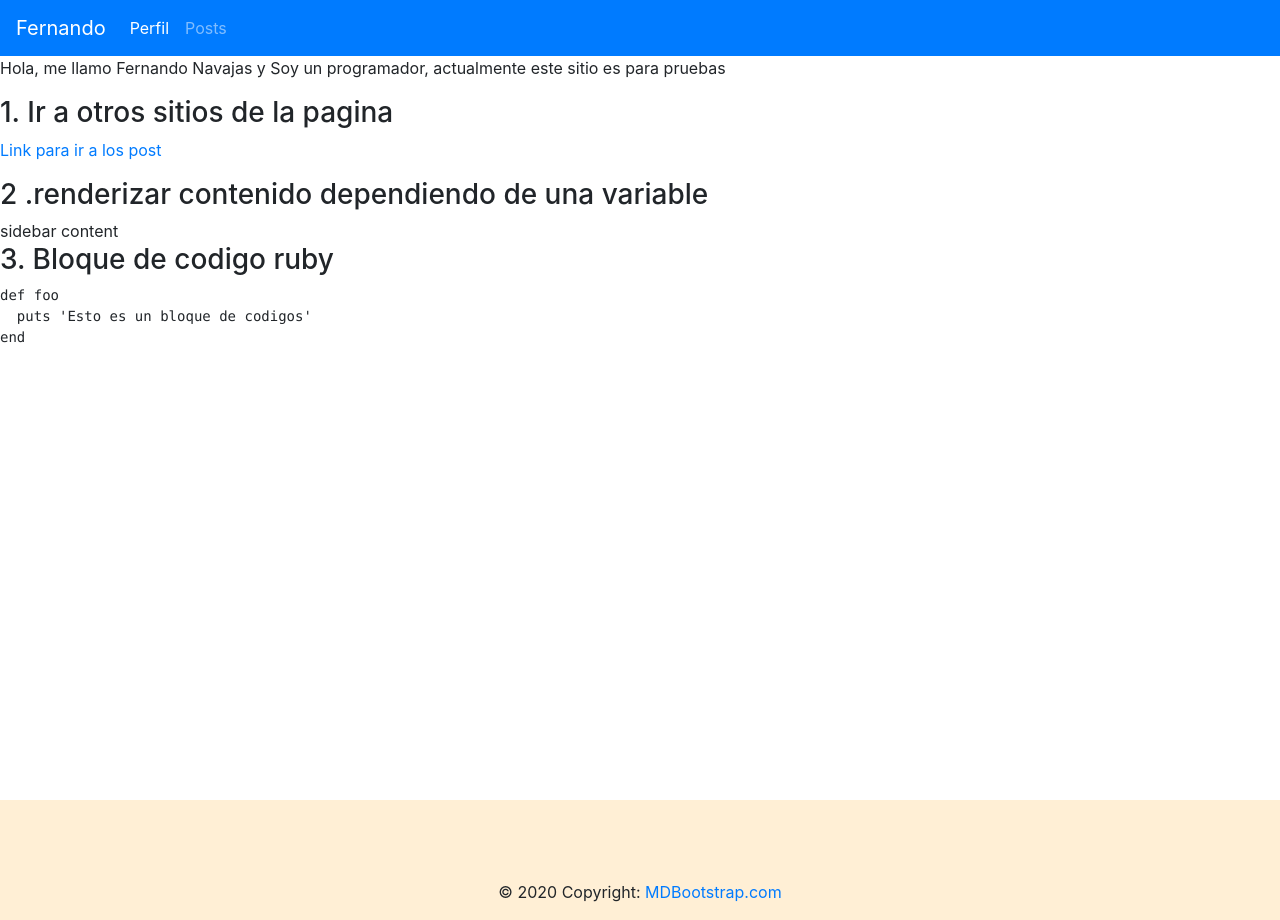
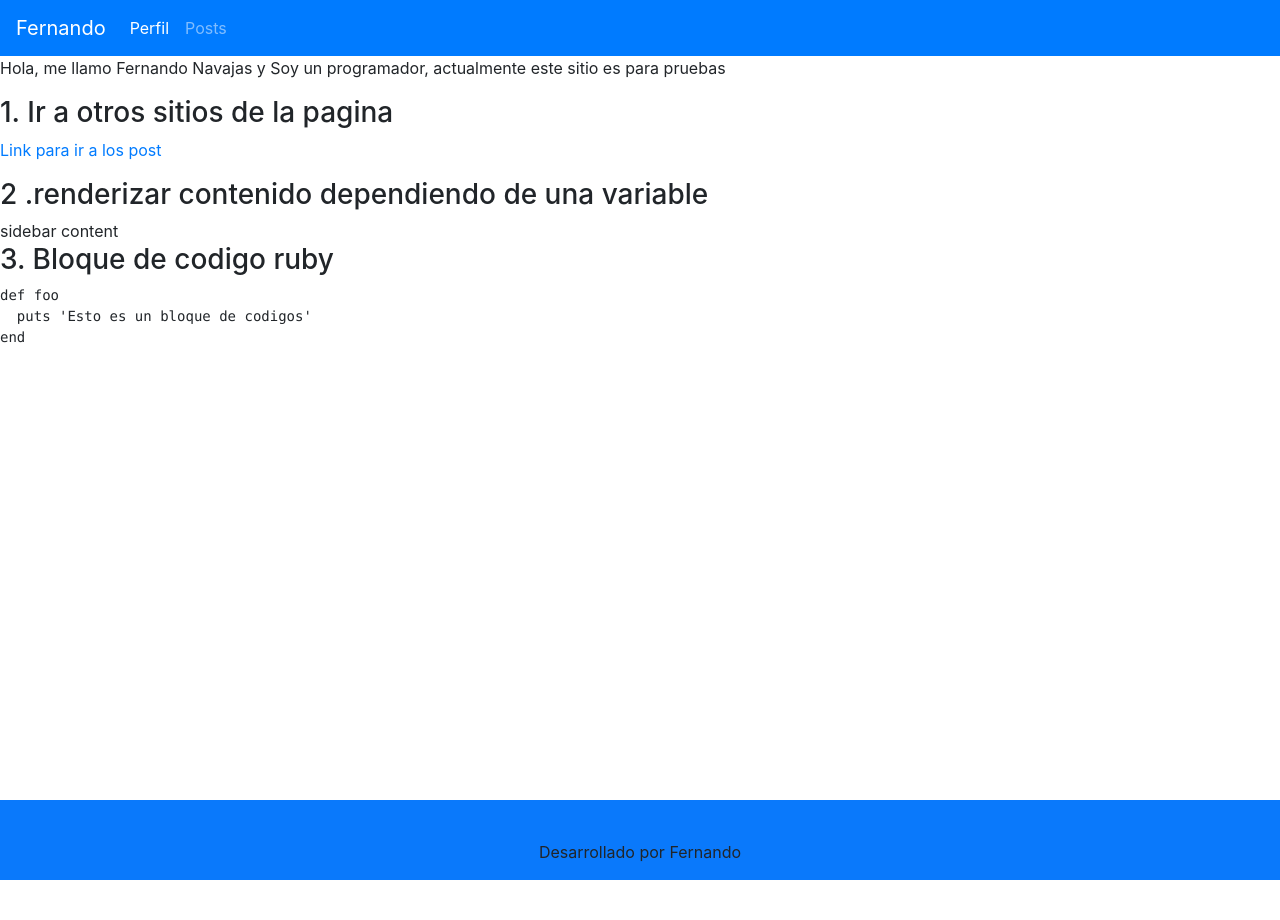
Before and after one commit to fernandonavajas/my-blog, a Jekyll site: the page built from index.md, in a window 1280 px wide. Built offline with Jekyll 4.4.1, drawn with Linux system fonts in a browser that asks for light colours.

Commit message:
feat: quitar lo que sobra en el footer

```diff
--- a/_includes/footer.html
+++ b/_includes/footer.html
@@ -1,47 +1,13 @@
 <!-- Footer -->
-<footer class="page-footer font-small special-color-dark pt-4">
+<footer class="page-footer font-small pt-4">
 
   <!-- Footer Elements -->
   <div class="container">
 
-    <!-- Social buttons -->
-    <ul class="list-unstyled list-inline text-center">
-      <li class="list-inline-item">
-        <a class="btn-floating btn-fb mx-1">
-          <i class="fab fa-facebook-f"> </i>
-        </a>
-      </li>
-      <li class="list-inline-item">
-        <a class="btn-floating btn-tw mx-1">
-          <i class="fab fa-twitter"> </i>
-        </a>
-      </li>
-      <li class="list-inline-item">
-        <a class="btn-floating btn-gplus mx-1">
-          <i class="fab fa-google-plus-g"> </i>
-        </a>
-      </li>
-      <li class="list-inline-item">
-        <a class="btn-floating btn-li mx-1">
-          <i class="fab fa-linkedin-in"> </i>
-        </a>
-      </li>
-      <li class="list-inline-item">
-        <a class="btn-floating btn-dribbble mx-1">
-          <i class="fab fa-dribbble"> </i>
-        </a>
-      </li>
-    </ul>
-    <!-- Social buttons -->
-
   </div>
-  <!-- Footer Elements -->
 
   <!-- Copyright -->
-  <div class="footer-copyright text-center py-3">© 2020 Copyright:
-    <a href="https://mdbootstrap.com/"> MDBootstrap.com</a>
+  <div class="footer-copyright text-center py-3">Desarrollado por Fernando
   </div>
-  <!-- Copyright -->
 
 </footer>
-<!-- Footer -->
--- a/_sass/main.scss
+++ b/_sass/main.scss
@@ -21,3 +21,7 @@
   width: 100%;
   height: 100px;
 }
+
+.page-footer{
+  background: #0A79FB;
+}
```
